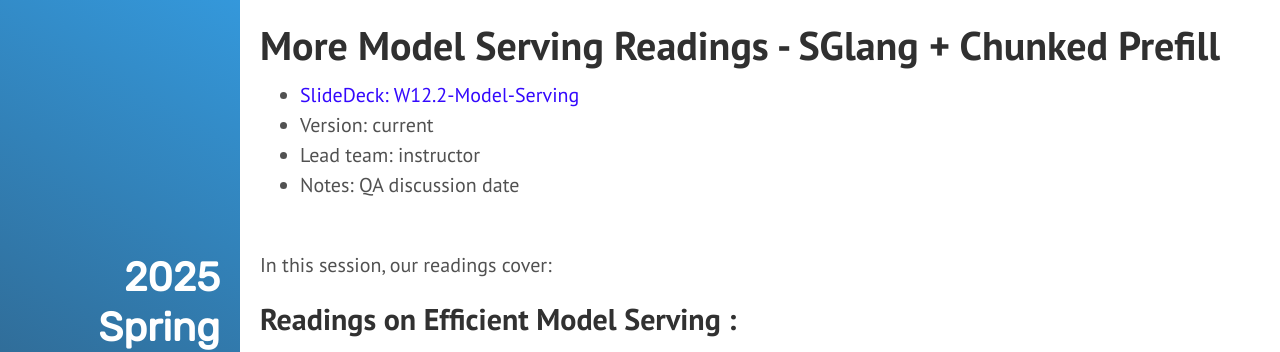
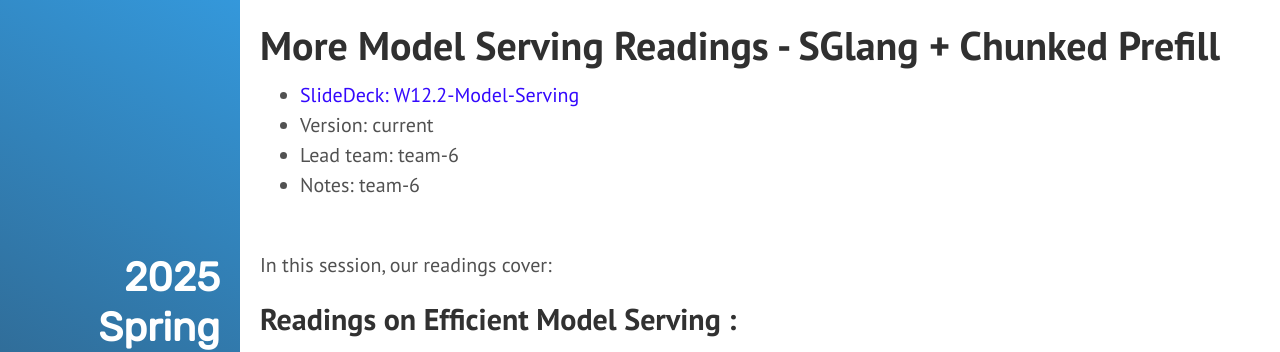
Before and after one commit to qiyanjun/2025sp-GenAI-overview, a Jekyll site: the page built from _contents/S0-L21.md, in a window 1280 px wide and 900 px high. Shown: the top 352 px of the window. Built offline with Jekyll 4.4.1, drawn with Linux system fonts in a browser that asks for light colours.

Commit message:
Update S0-L21.md

```diff
--- a/_contents/S0-L21.md
+++ b/_contents/S0-L21.md
@@ -4,8 +4,8 @@ title: More Model Serving Readings - SGlang + Chunked Prefill
 lecture: W12.2-Model-Serving
 lectureVersion: current
 extraContent:
-notes: QA discussion date
-video: instructor
+notes: team-6
+video: team-6
 tags:
 -
 desc: 2025-S4
```
